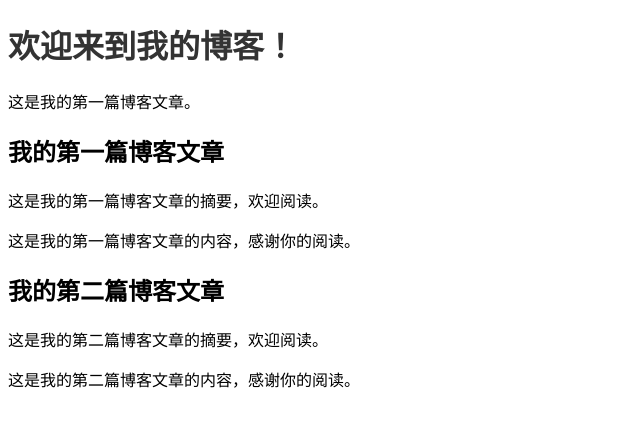
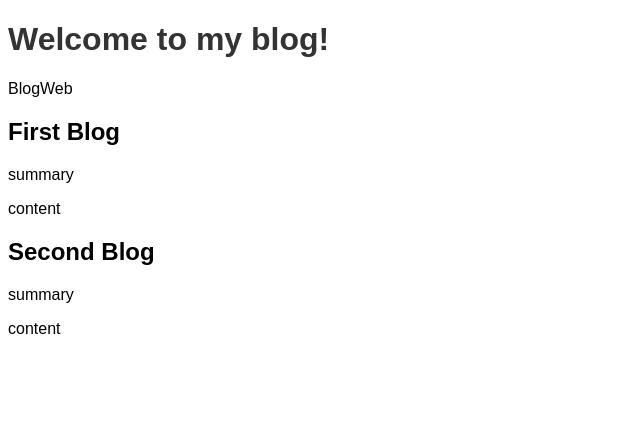
Before and after one commit to DingxinTao0417/DingxinTao0417.github.io, a plain HTML site: page index.html in a window 1280 px wide. Shown: the whole page, without its empty margins (0-640 px from the left). Drawn offline with Linux system fonts and the light colour scheme.

Commit message:
change some contents

```diff
--- a/index.html
+++ b/index.html
@@ -5,7 +5,7 @@
     <link rel="stylesheet" type="text/css" href="styles.css">
 </head>
 <body>
-    <h1>欢迎来到我的博客！</h1>
+    <h1>Welcome to my blog!</h1>
     <div id="content"></div>
     <script src="script.js"></script>
 </body>
--- a/script.js
+++ b/script.js
@@ -1,15 +1,15 @@
-document.getElementById('content').innerHTML = '<p>这是我的第一篇博客文章。</p>';
+document.getElementById('content').innerHTML = '<p>BlogWeb</p>';
 
 var blogPosts = [
     {
-        title: '我的第一篇博客文章',
-        summary: '这是我的第一篇博客文章的摘要，欢迎阅读。',
-        content: '这是我的第一篇博客文章的内容，感谢你的阅读。'
+        title: 'First Blog',
+        summary: 'summary',
+        content: 'content'
     },
     {
-        title: '我的第二篇博客文章',
-        summary: '这是我的第二篇博客文章的摘要，欢迎阅读。',
-        content: '这是我的第二篇博客文章的内容，感谢你的阅读。'
+        title: 'Second Blog',
+        summary: 'summary',
+        content: 'content'
     }
 ];
 
```
